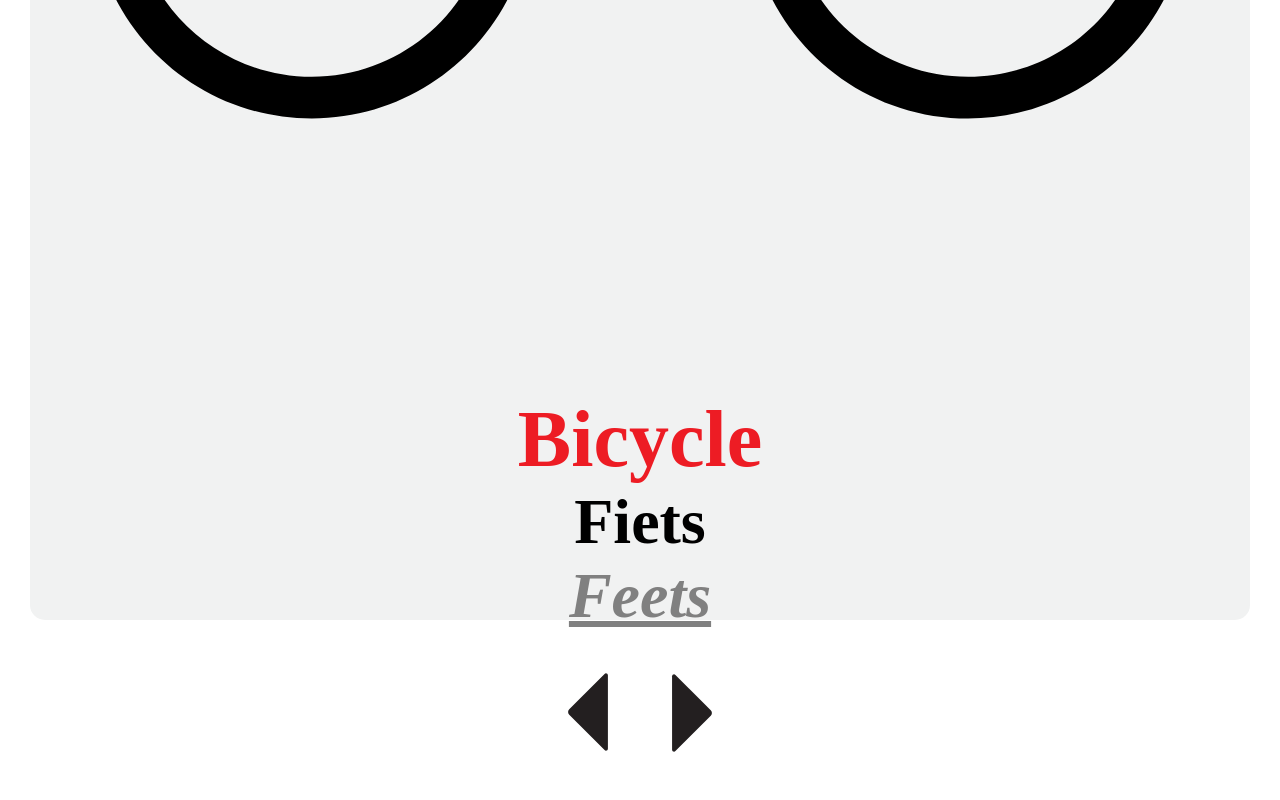
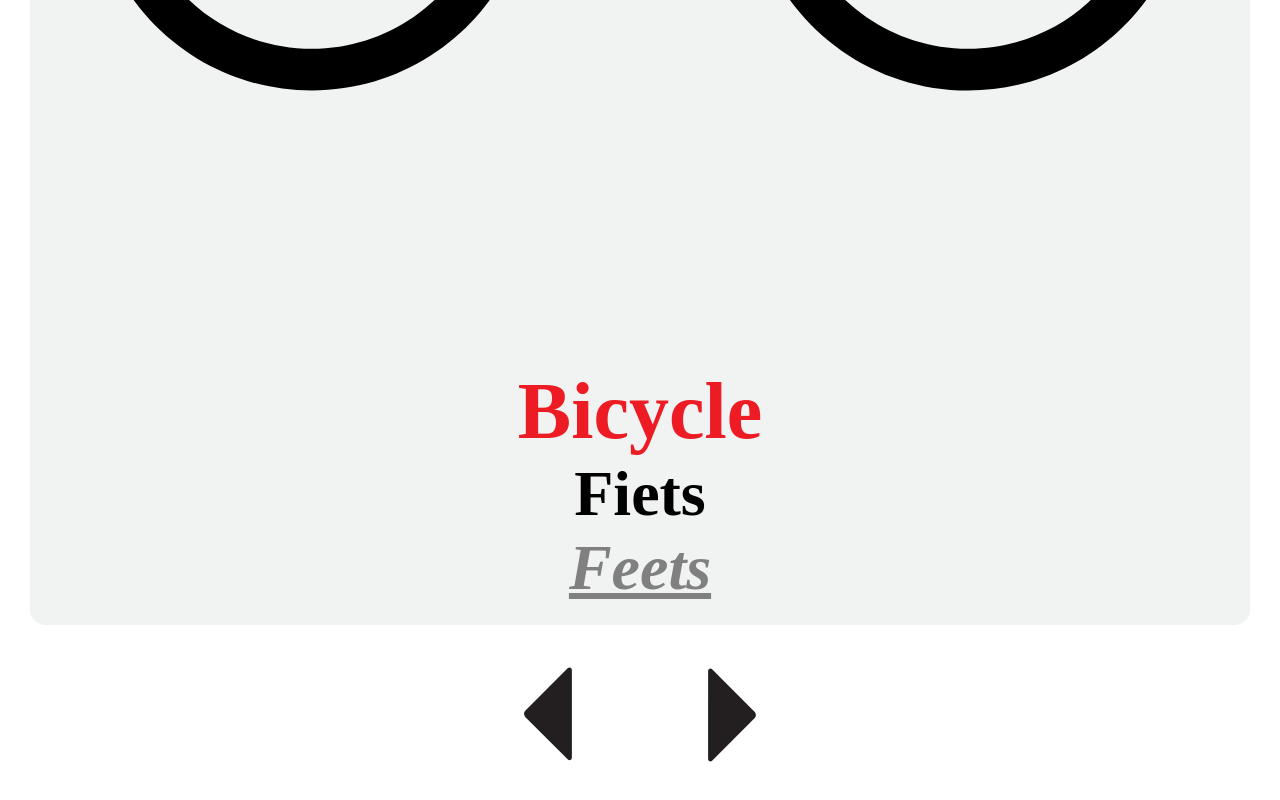
Before and after one commit to Joost-van-Grieken/JVG, a plain HTML site: page learn-dutch/flash-cards/card-1.html in a window 1280 px wide. Shown: the part 826-1626 px from the top of the page. Before the commit the page ends 1593 px from the top, so only its background shows below. Drawn offline with Linux system fonts and the light colour scheme.

Commit message:
commit 1.6.3
Flash cards pagina's aangepast

```diff
--- a/css/stylesheet.css
+++ b/css/stylesheet.css
@@ -69,8 +69,10 @@ a {
   width: 62px;
   align: left;
 }
+
 .flash-cards-icons {
-  width: 100px;
+  width: 120px;
+  margin: 50px 30px;
 }
 
 /* main */
@@ -242,8 +244,6 @@ article h4 {
   font-size: 4em;
 }
 
-article nav {padding-top: 30px;}
-
 .flash-cards h2 {
   font-size: 5em;
   color: #ED1C24;
@@ -254,8 +254,8 @@ article nav {padding-top: 30px;}
   justify-content: center;
   flex-direction: column;
   align-items: center;
-  height: 1300px;
+  height: 1275px;
   border-radius: 15px;
-  margin: 20px 30px 10px 30px;
+  margin: 50px 30px 10px 30px;
   background-color: #F1F2F2;
 }
```
